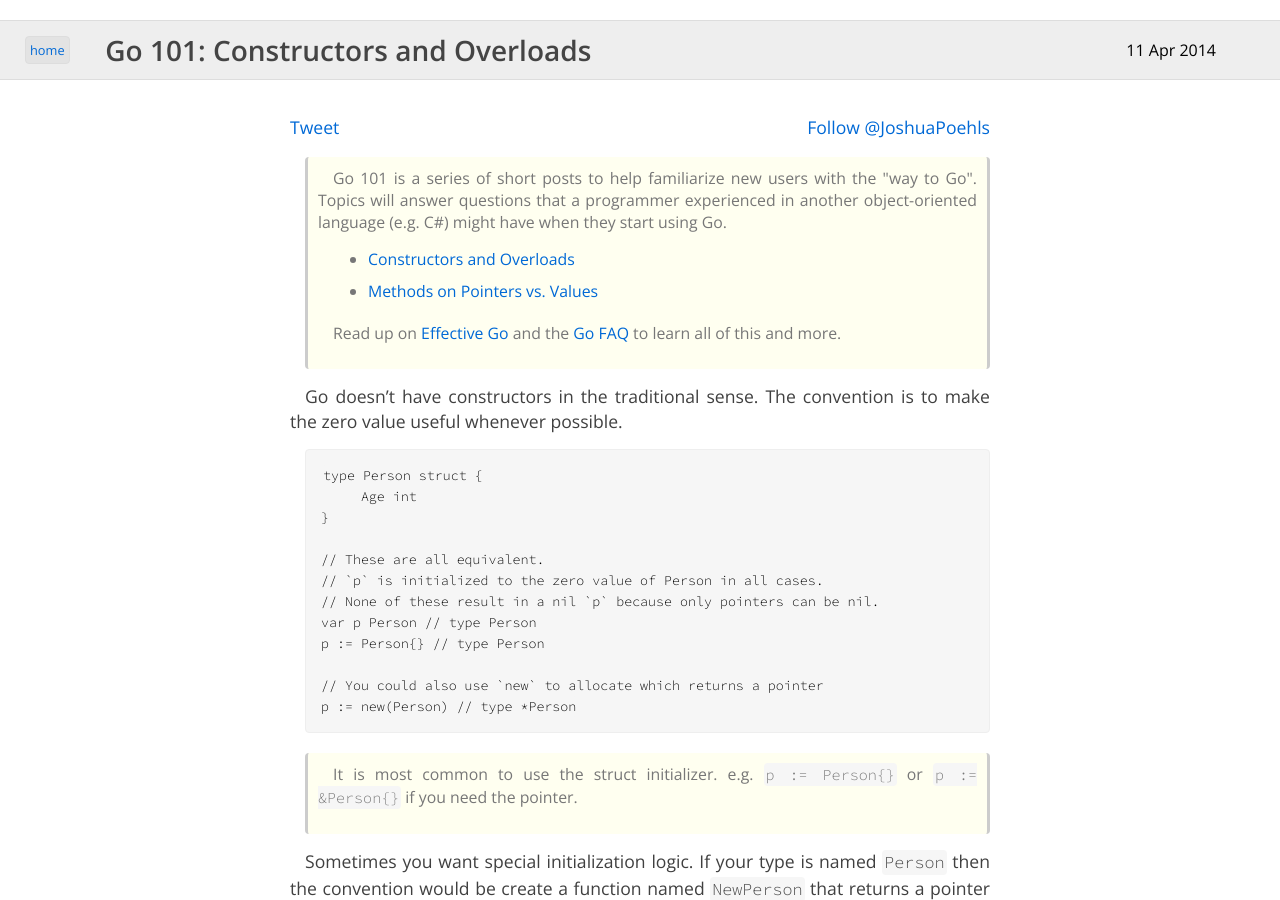
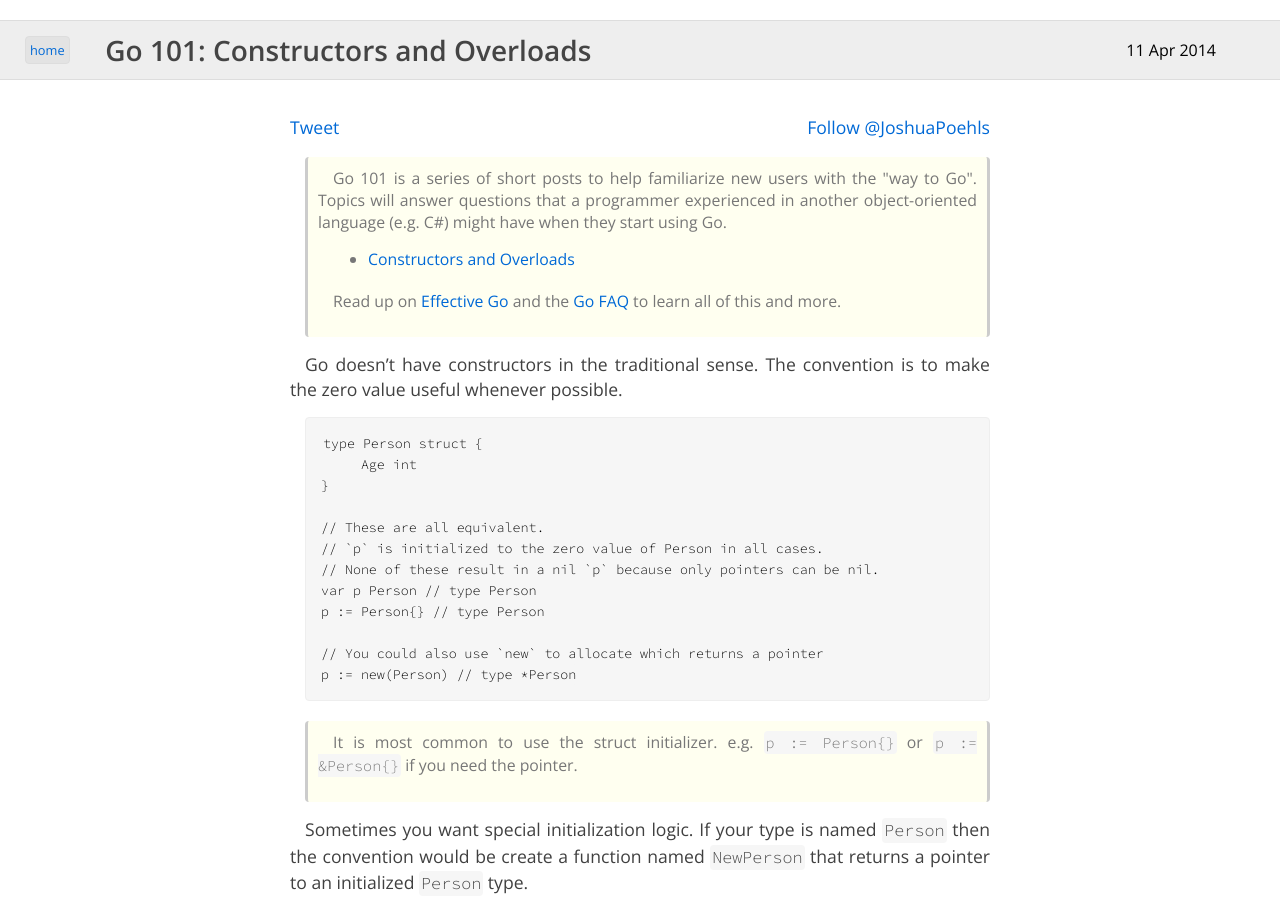
Before and after one commit to jpoehls/zduck.com, a Jekyll site: the page built from _posts/2014/2014-04-11-go-conventions-constructors-and-overloads.md, in a window 1280 px wide and 900 px high. Built offline with Jekyll 4.4.1, drawn with Linux system fonts in a browser that asks for light colours; Markdown is read by kramdown in place of the engine named in the settings; comment, search, counter and statistics services are not loaded; some of the changed lines change nothing that is shown.

Commit message:
Commenting out link to unpublished post.

```diff
--- a/_config.yml
+++ b/_config.yml
@@ -30,7 +30,8 @@ go_101_blurb: |
     </p>
     <ul>
         <li><a href="/2014/go-conventions-constructors-and-overloads">Constructors and Overloads</a></li>
-        <li><a href="/2014/go-101-methods-on-pointers-vs-values">Methods on Pointers vs. Values</a></li>
+        <!--<li><a href="/2014/go-101-methods-on-pointers-vs-values">Methods on Pointers vs. Values</a></li>-->
+        <!--<li><a href="/2014/go-101-string-or-byte-slice">String or Byte Slice ([]byte)</a></li>-->
     </ul>
     <p style="text-style: italic;">
         Read up on <a href="http://golang.org/doc/effective_go.html">Effective Go</a>
```
